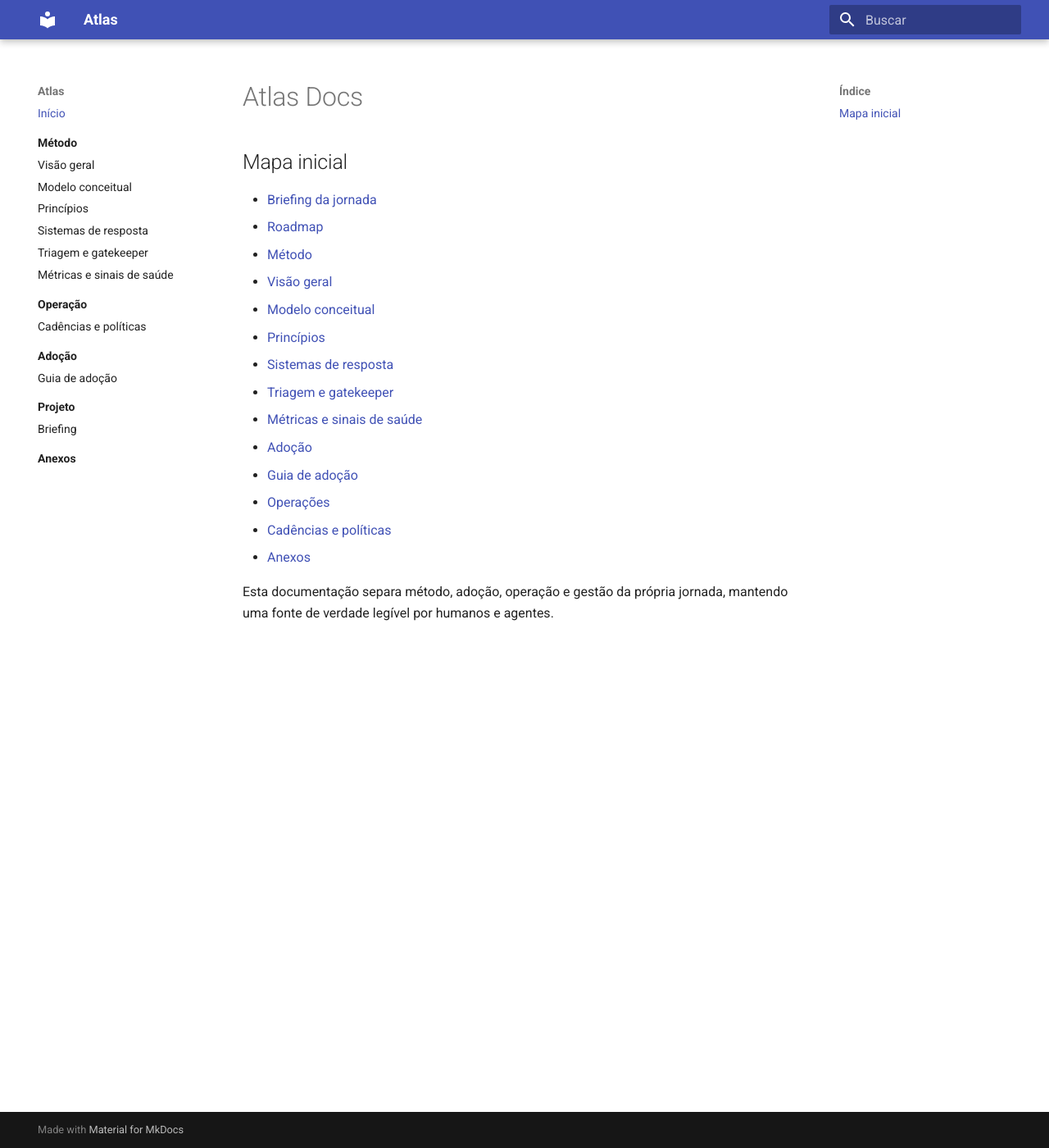
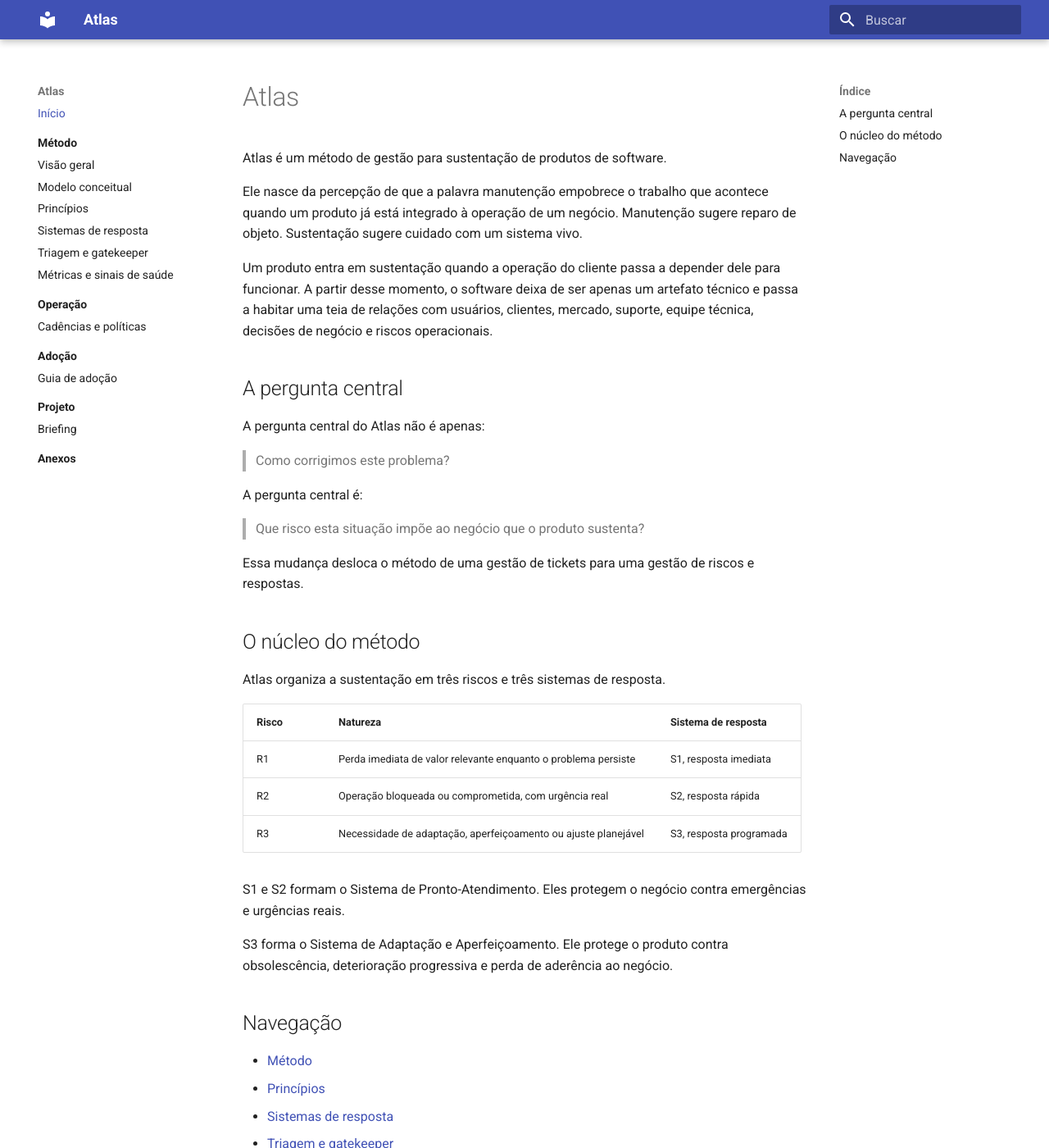
Before and after one commit to alissonvale/atlas, an MkDocs documentation site: the page built from docs/index.md, in a window 1280 px wide and 1400 px high. Shown: the whole window at 82% size. Built offline with MkDocs 1.6.1 and Material for MkDocs 9.7.7, drawn with Linux system fonts in a browser that asks for light colours.

Commit message:
Make Atlas home page an overview

```diff
--- a/docs/index.md
+++ b/docs/index.md
@@ -1,20 +1,43 @@
-# Atlas Docs
+# Atlas
 
-## Mapa inicial
+Atlas é um método de gestão para sustentação de produtos de software.
 
-- [Briefing da jornada](project/briefing.md)
-- [Roadmap](project/roadmap/index.md)
+Ele nasce da percepção de que a palavra manutenção empobrece o trabalho que acontece quando um produto já está integrado à operação de um negócio. Manutenção sugere reparo de objeto. Sustentação sugere cuidado com um sistema vivo.
+
+Um produto entra em sustentação quando a operação do cliente passa a depender dele para funcionar. A partir desse momento, o software deixa de ser apenas um artefato técnico e passa a habitar uma teia de relações com usuários, clientes, mercado, suporte, equipe técnica, decisões de negócio e riscos operacionais.
+
+## A pergunta central
+
+A pergunta central do Atlas não é apenas:
+
+> Como corrigimos este problema?
+
+A pergunta central é:
+
+> Que risco esta situação impõe ao negócio que o produto sustenta?
+
+Essa mudança desloca o método de uma gestão de tickets para uma gestão de riscos e respostas.
+
+## O núcleo do método
+
+Atlas organiza a sustentação em três riscos e três sistemas de resposta.
+
+| Risco | Natureza | Sistema de resposta |
+| --- | --- | --- |
+| R1 | Perda imediata de valor relevante enquanto o problema persiste | S1, resposta imediata |
+| R2 | Operação bloqueada ou comprometida, com urgência real | S2, resposta rápida |
+| R3 | Necessidade de adaptação, aperfeiçoamento ou ajuste planejável | S3, resposta programada |
+
+S1 e S2 formam o Sistema de Pronto-Atendimento. Eles protegem o negócio contra emergências e urgências reais.
+
+S3 forma o Sistema de Adaptação e Aperfeiçoamento. Ele protege o produto contra obsolescência, deterioração progressiva e perda de aderência ao negócio.
+
+## Navegação
+
 - [Método](method/index.md)
-  - [Visão geral](method/overview.md)
-  - [Modelo conceitual](method/conceptual-model.md)
-  - [Princípios](method/principles.md)
-  - [Sistemas de resposta](method/response-systems.md)
-  - [Triagem e gatekeeper](method/triage-and-gatekeeper.md)
-  - [Métricas e sinais de saúde](method/metrics.md)
-- [Adoção](adoption/index.md)
-  - [Guia de adoção](adoption/guide.md)
-- [Operações](operations/index.md)
-  - [Cadências e políticas](operations/cadences-and-policies.md)
-- [Anexos](attachments/index.md)
-
-Esta documentação separa método, adoção, operação e gestão da própria jornada, mantendo uma fonte de verdade legível por humanos e agentes.
+- [Princípios](method/principles.md)
+- [Sistemas de resposta](method/response-systems.md)
+- [Triagem e gatekeeper](method/triage-and-gatekeeper.md)
+- [Métricas e sinais de saúde](method/metrics.md)
+- [Operação](operations/index.md)
+- [Guia de adoção](adoption/guide.md)
```
